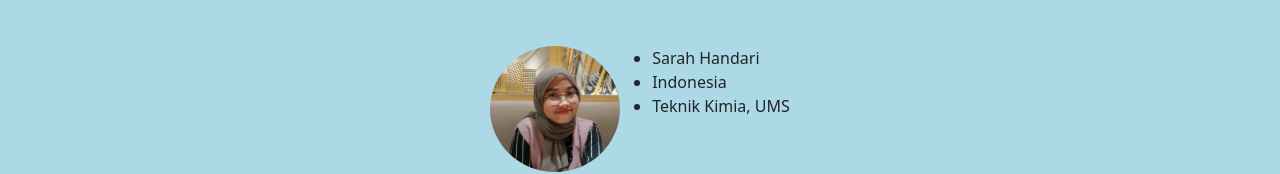
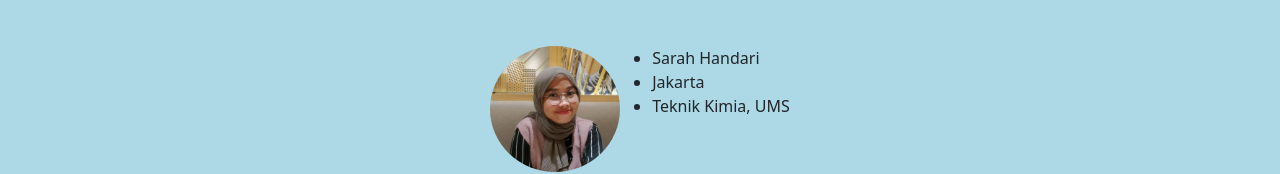
Before and after one commit to PTP-JR/kel-4, a React (Create React App) app: page /about in a window 1280 px wide. Shown: the part 1403-1577 px from the top of the page. Built offline with nearby package versions, Linux system fonts and the light colour scheme.

Commit message:
edit biodata

```diff
--- a/src/App.css
+++ b/src/App.css
@@ -36,7 +36,7 @@
 /* Awal Login */
 .Login {
   margin: 0rem;
-  padding-top: 3rem;
+  padding-top: 1rem;
   padding-right: 1rem;
   float: right;
 }
--- a/src/components/about.js
+++ b/src/components/about.js
@@ -25,7 +25,7 @@ function About() {
     },
     {
       name: "Sarah Handari",
-      origin: "Indonesia",
+      origin: "Jakarta",
       image: Sarah,
       school: "Teknik Kimia, UMS",
     },
```
